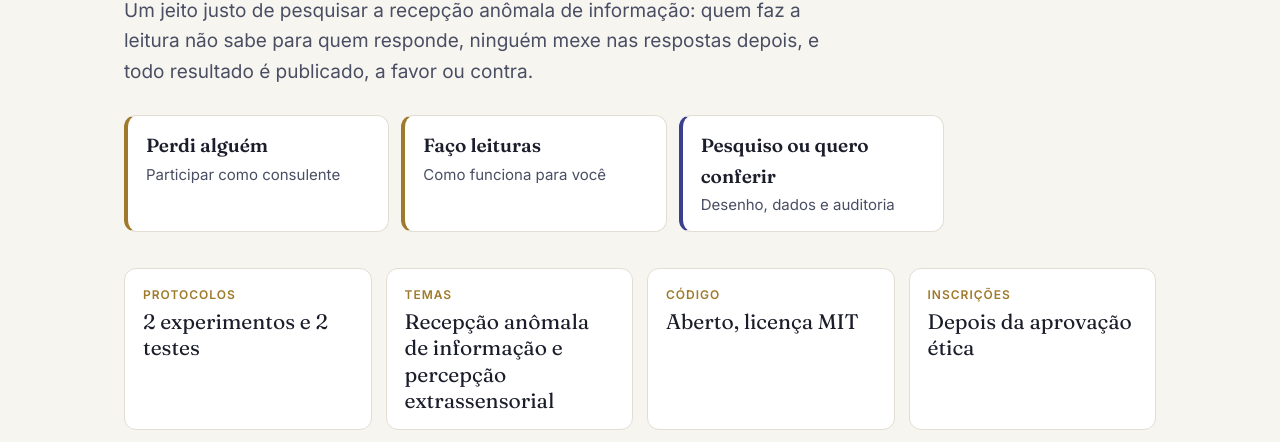
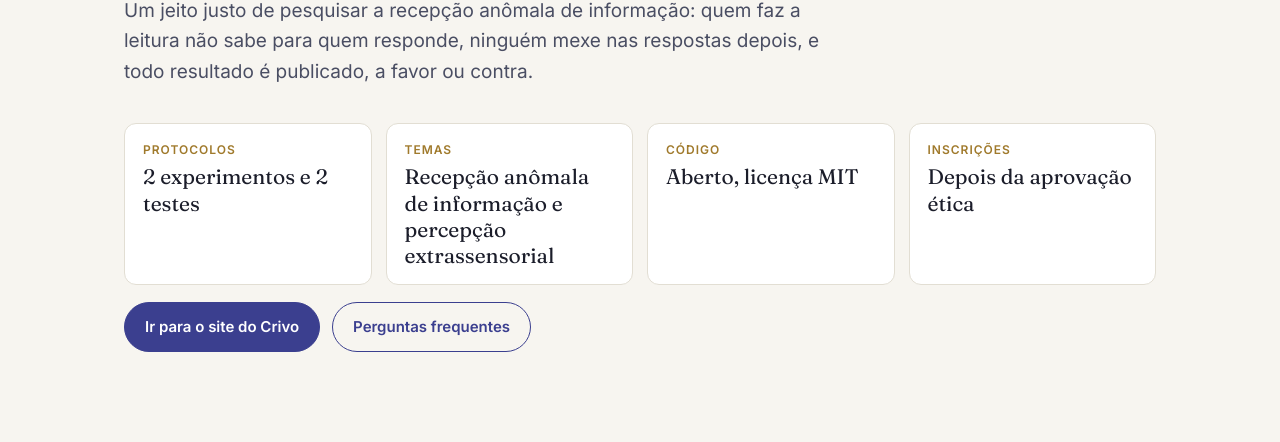
Before and after one commit to psigama/psigama, a plain HTML site: page crivo/index.html in a window 1280 px wide. Shown: the part 303-745 px from the top of the page. Drawn offline with Linux system fonts and the light colour scheme.

Commit message:
feat(crivo): remove the three role cards from the Crivo page
The page goes straight from the lead to the facts; the unused door styles
leave the stylesheet.

Co-Authored-By: Claude Opus 5.5 <noreply@anthropic.com>

```diff
--- a/crivo/index.html
+++ b/crivo/index.html
@@ -46,21 +46,6 @@
         <h1>Crivo</h1>
         <p class="lead">Um jeito justo de pesquisar a recepção anômala de informação: quem faz a leitura não sabe para quem responde, ninguém
           mexe nas respostas depois, e todo resultado é publicado, a favor ou contra.</p>
-
-        <nav class="doors" aria-label="Por onde começar">
-          <a class="door" href="https://app.crivo.psigama.com/consulente">
-            <strong>Perdi alguém</strong>
-            <span>Participar como consulente</span>
-          </a>
-          <a class="door" href="https://app.crivo.psigama.com/medium">
-            <strong>Faço leituras</strong>
-            <span>Como funciona para você</span>
-          </a>
-          <a class="door door-method" href="https://app.crivo.psigama.com/pesquisa">
-            <strong>Pesquiso ou quero conferir</strong>
-            <span>Desenho, dados e auditoria</span>
-          </a>
-        </nav>
 
         <dl class="facts">
           <div>
--- a/css/psigama.css
+++ b/css/psigama.css
@@ -585,55 +585,7 @@ footer .wrap {
   padding: 2px 6px;
 }
 
-/* Crivo: três portas por papel e detalhe técnico que se abre, com o vocabulário do site do Crivo
-   (crivo/docs/UX.md). Dourado para quem participa, índigo para o método. */
-.doors {
-  display: grid;
-  grid-template-columns: repeat(auto-fit, minmax(220px, 1fr));
-  gap: 12px;
-  max-width: 820px;
-  margin: 28px 0 0;
-}
-
-.door {
-  display: flex;
-  flex-direction: column;
-  gap: 2px;
-  min-height: 64px;
-  padding: 14px 18px;
-  background: var(--card);
-  border: 1px solid var(--line);
-  border-left: 4px solid var(--gold);
-  border-radius: 12px;
-  color: var(--ink);
-  text-decoration: none;
-}
-
-.door strong {
-  font-family: "Fraunces", serif;
-  font-size: 19px;
-  font-weight: 600;
-}
-
-.door span {
-  font-size: 15px;
-  color: var(--ink-soft);
-}
-
-.door:hover,
-.door:focus-visible {
-  border-color: var(--gold);
-}
-
-.door-method {
-  border-left-color: var(--accent);
-}
-
-.door-method:hover,
-.door-method:focus-visible {
-  border-color: var(--accent);
-}
-
+/* Crivo: detalhe técnico que se abre, com o vocabulário do site do Crivo (crivo/docs/UX.md). */
 .prose details.detail {
   margin: 12px 0 0;
   padding: 4px 18px;
```
